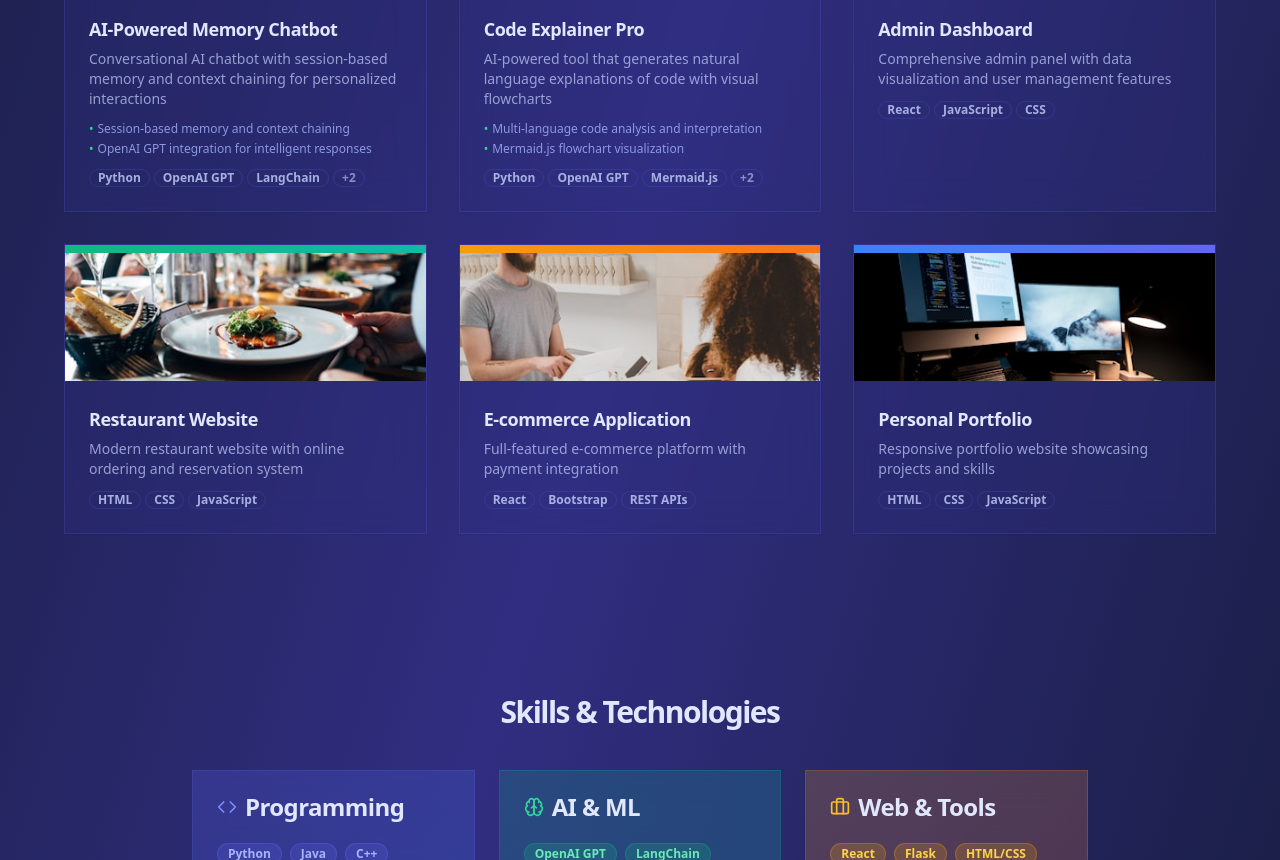
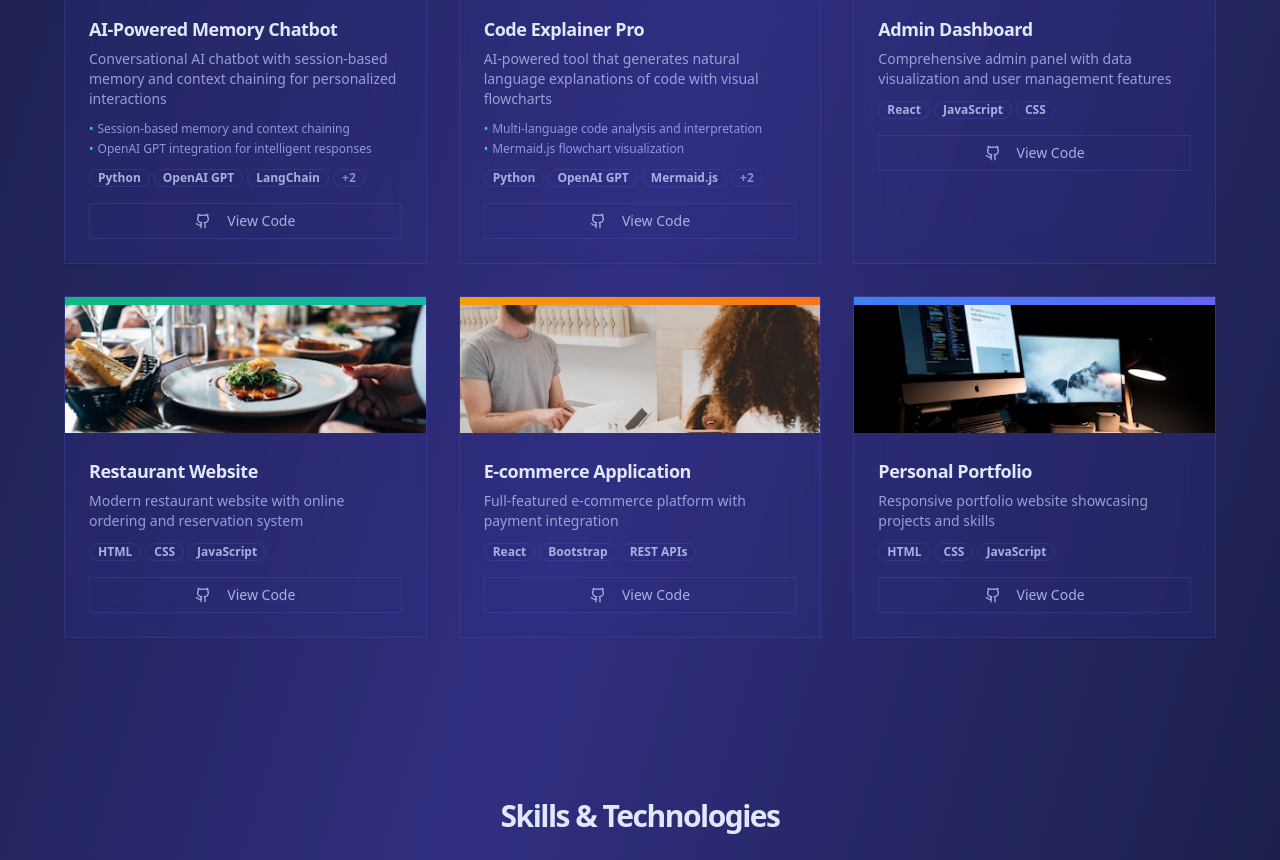
Before and after one commit to Ritesh275/RK-portfolio, a Next.js app: page / in a window 1280 px wide. Shown: the part 1940-2800 px from the top of the page. Built offline with nearby package versions, Linux system fonts and the light colour scheme.

Commit message:
feat: add GitHub links and buttons to project cards
Add GitHub integration with placeholder links and interactive buttons

#VERCEL_SKIP

Co-authored-by: Ritesh Kakade <131386600+Ritesh275@users.noreply.github.com>

```diff
--- a/app/page.tsx
+++ b/app/page.tsx
@@ -369,6 +369,7 @@ export default function RiteshPortfolio() {
                 tech: ["Python", "OpenAI GPT", "LangChain", "Flask", "JavaScript"],
                 gradient: "from-purple-500 to-pink-500",
                 image: "/images/ai-memory-chatbot.png",
+                github: "https://github.com/riteshkakade/ai-memory-chatbot",
                 features: [
                   "Session-based memory and context chaining",
                   "OpenAI GPT integration for intelligent responses",
@@ -383,6 +384,7 @@ export default function RiteshPortfolio() {
                 tech: ["Python", "OpenAI GPT", "Mermaid.js", "Flask", "JavaScript"],
                 gradient: "from-cyan-500 to-blue-500",
                 image: "/images/code-explainer-pro.png",
+                github: "https://github.com/riteshkakade/code-explainer-pro",
                 features: [
                   "Multi-language code analysis and interpretation",
                   "Mermaid.js flowchart visualization",
@@ -396,6 +398,7 @@ export default function RiteshPortfolio() {
                 tech: ["React", "JavaScript", "CSS"],
                 gradient: "from-indigo-500 to-blue-500",
                 image: "/images/admin-dashboard.png",
+                github: "https://github.com/riteshkakade/admin-dashboard",
               },
               {
                 title: "Restaurant Website",
@@ -403,6 +406,7 @@ export default function RiteshPortfolio() {
                 tech: ["HTML", "CSS", "JavaScript"],
                 gradient: "from-emerald-500 to-teal-500",
                 image: "/images/restaurant-website.png",
+                github: "https://github.com/riteshkakade/restaurant-website",
               },
               {
                 title: "E-commerce Application",
@@ -410,6 +414,7 @@ export default function RiteshPortfolio() {
                 tech: ["React", "Bootstrap", "REST APIs"],
                 gradient: "from-amber-500 to-orange-500",
                 image: "/images/ecommerce-app.png",
+                github: "https://github.com/riteshkakade/ecommerce-app",
               },
               {
                 title: "Personal Portfolio",
@@ -417,6 +422,7 @@ export default function RiteshPortfolio() {
                 tech: ["HTML", "CSS", "JavaScript"],
                 gradient: "from-blue-500 to-indigo-500",
                 image: "/images/portfolio-website.png",
+                github: "https://github.com/riteshkakade/portfolio-website",
               },
             ].map((project, index) => (
               <Card
@@ -470,6 +476,36 @@ export default function RiteshPortfolio() {
                       >
                         +{project.tech.length - 3}
                       </Badge>
+                    )}
+                  </div>
+                  <div className="flex gap-2 mt-4">
+                    <Button
+                      size="sm"
+                      variant="outline"
+                      className="border-indigo-500/20 text-indigo-200/80 hover:bg-indigo-500/10 hover:text-indigo-100 bg-transparent flex-1"
+                      asChild
+                    >
+                      <Link
+                        href={project.github || "https://github.com/riteshkakade"}
+                        target="_blank"
+                        rel="noopener noreferrer"
+                      >
+                        <Github className="mr-2 h-3 w-3" />
+                        View Code
+                      </Link>
+                    </Button>
+                    {project.demo && (
+                      <Button
+                        size="sm"
+                        variant="outline"
+                        className="border-emerald-500/20 text-emerald-200/80 hover:bg-emerald-500/10 hover:text-emerald-100 bg-transparent flex-1"
+                        asChild
+                      >
+                        <Link href={project.demo} target="_blank" rel="noopener noreferrer">
+                          <ExternalLink className="mr-2 h-3 w-3" />
+                          Live Demo
+                        </Link>
+                      </Button>
                     )}
                   </div>
                 </CardContent>
```
